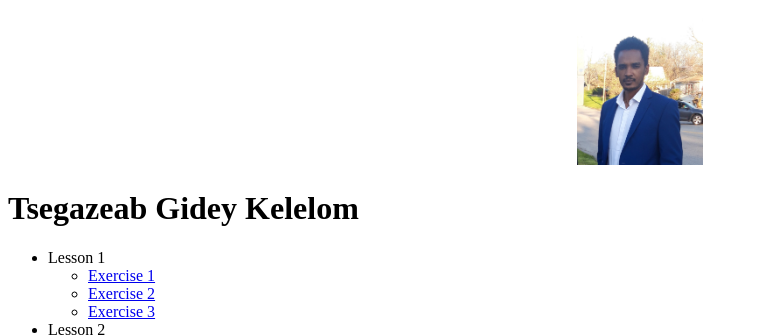
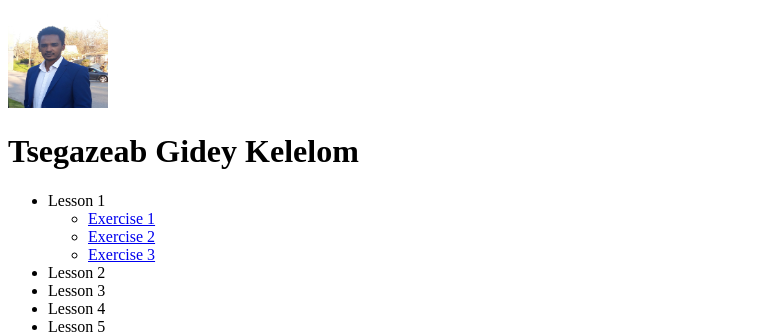
Before and after one commit to Tsegazeab-gk/wap, a plain HTML site: page index.html in a window 1280 px wide. Shown: the top 336 px of the page, without its empty margins (0-758 px from the left). Drawn offline with Linux system fonts and the light colour scheme.

Commit message:
Index html update

```diff
--- a/index.html
+++ b/index.html
@@ -1,12 +1,12 @@
 <!DOCTYPE html>
-<html lang="en" xmlns="http://www.w3.org/1999/html">
+<html lang="en" >
 <head>
     <meta charset="UTF-8">
-    <title>Web application programming</title>
+    <title>Web Application Programming</title>
 </head>
 <body>
-<div align=center>
-<img src="images/profile.jpg" alt="Tsegazeab Gidey" height="10%" width="10%"  >
+<div  >
+<img src="images/profile.jpg" alt="Tsegazeab Gidey" height="100" width="100"  >
 </div>
 <h1>
     Tsegazeab Gidey Kelelom
```
